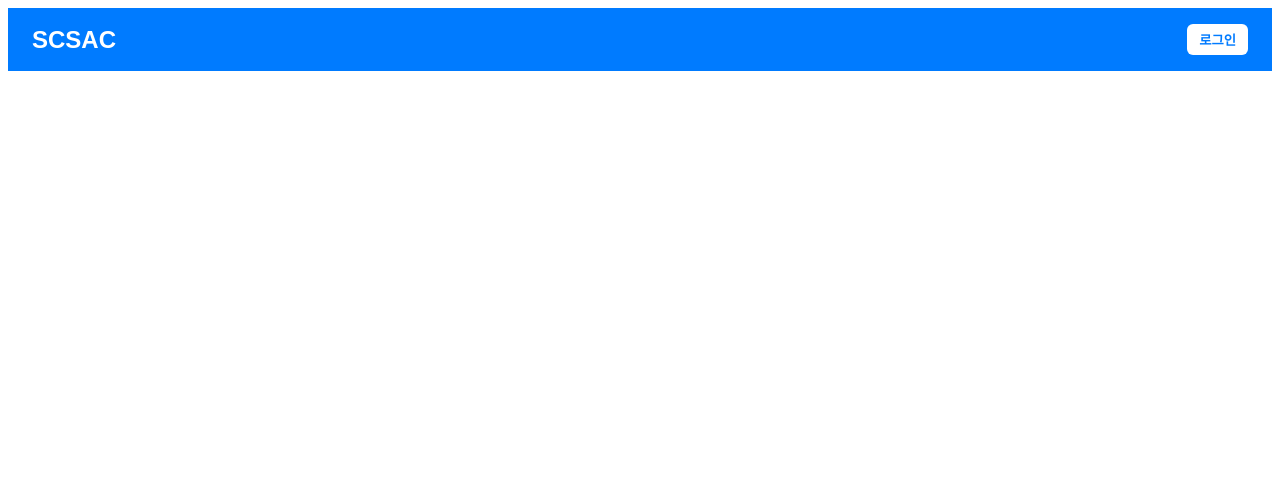
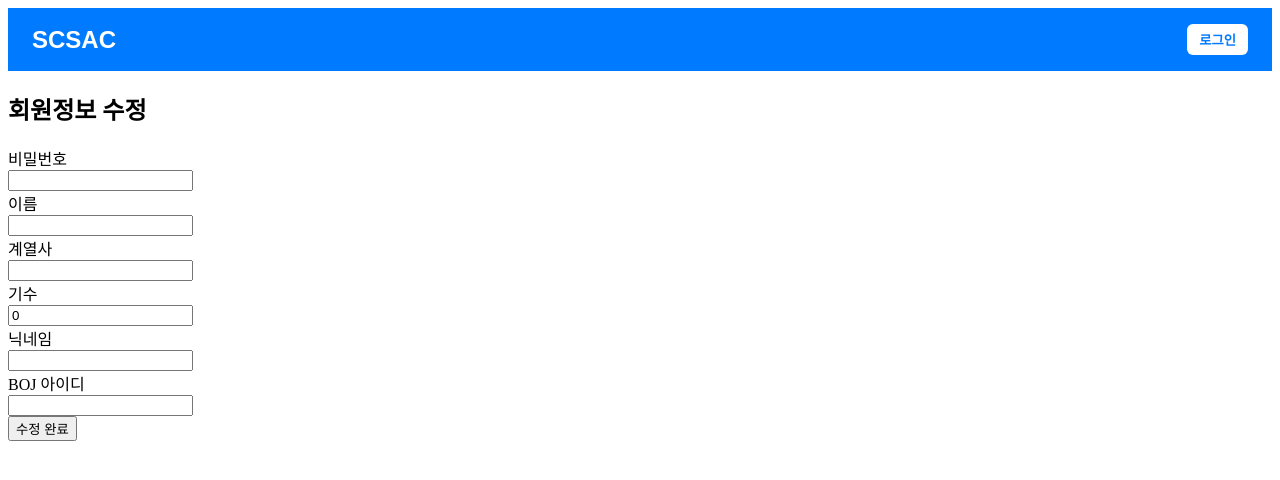
Before and after one commit to junyoung0619/scsac_5, a React (Vite) app in the folder scsac-fe/scsac-front/: page /editProfile in a window 1280 px wide. Before the commit this address had no page. Shown: the top 480 px of the page. Built offline with nearby package versions, Linux system fonts and the light colour scheme.

Commit message:
editProfilePage - temp

```diff
--- a/scsac-fe/scsac-front/src/App.tsx
+++ b/scsac-fe/scsac-front/src/App.tsx
@@ -3,6 +3,8 @@ import Header from './components/Header'
 import LoginPage from './pages/LoginPage'
 import { BrowserRouter, Routes, Route } from 'react-router-dom'
 import MainPage from './pages/MainPage'
+import MyPage from './pages/MyPage'
+import EditProfile from './pages/EditProfilePage'
 
 
 function App() {
@@ -13,6 +15,8 @@ function App() {
       <Routes>
         <Route path="/" element={<LoginPage />} />
         <Route path="/main" element={<MainPage />} />
+        <Route path="/mypage" element={<MyPage />} />
+        <Route path="/editProfile" element={<EditProfile />} />
       </Routes>
     </BrowserRouter>
     </>
--- a/scsac-fe/scsac-front/src/components/Header.tsx
+++ b/scsac-fe/scsac-front/src/components/Header.tsx
@@ -25,7 +25,7 @@ function Header() {
         {isLoggedIn ? (
           <>
             <span className="nickname">{nickname}님</span>
-            <button onClick={() => alert('마이페이지 기능은 추후 추가됩니다.')}>마이페이지</button>
+            <button onClick={() => navigate('/mypage')}>마이페이지</button>
             <button onClick={handleLogout}>로그아웃</button>
           </>
         ) : (
--- /dev/null
+++ b/scsac-fe/scsac-front/src/pages/EditProfilePage.tsx
@@ -0,0 +1,80 @@
+import React, { useState } from 'react'
+import { useSelector } from 'react-redux'
+import { useNavigate } from 'react-router-dom'
+import type { RootState } from '../store'
+import axios from '../api/axios'
+
+const EditProfile: React.FC = () => {
+  const user = useSelector((state: RootState) => state.user)
+  const navigate = useNavigate()
+
+  const [form, setForm] = useState<{
+    name: string
+    affiliate: string
+    generation: number
+    nickname: string
+    boj_id: string
+    password: string
+  }>({
+    name: user.name || '',
+    affiliate: user.affiliate || '',
+    generation: user.generation || 0,
+    nickname: user.nickname || '',
+    boj_id: user.boj_id || '',
+    password: '', // 초기값 빈 문자열
+  })
+
+  const [error, setError] = useState('')
+
+  const handleChange = (e: React.ChangeEvent<HTMLInputElement>) => {
+    setForm({ ...form, [e.target.name]: e.target.value })
+  }
+
+  const handleSubmit = async () => {
+    // 모든 값이 채워져 있는지 검사
+    const hasEmpty = Object.values(form).some(val => typeof val === 'string' && val.trim() === '')
+    if (hasEmpty || form.generation === 0) {
+      setError('모든 항목을 입력해 주세요.')
+      return
+    }
+
+    try {
+      await axios.put(`/user/${user.id}`, form)
+      alert('회원정보가 수정되었습니다.')
+      navigate('/mypage')
+    } catch (err) {
+      setError('수정 중 오류가 발생했습니다.')
+    }
+  }
+
+  return (
+    <div>
+      <h2>회원정보 수정</h2>
+      <div>
+        <label>비밀번호</label><br />
+        <input type="password" name="password" value={form.password} onChange={handleChange} /><br />
+
+        <label>이름</label><br />
+        <input type="text" name="name" value={form.name} onChange={handleChange} /><br />
+
+        <label>계열사</label><br />
+        <input type="text" name="affiliate" value={form.affiliate} onChange={handleChange} /><br />
+
+        <label>기수</label><br />
+        <input type="number" name="generation" value={form.generation} onChange={handleChange} /><br />
+
+        <label>닉네임</label><br />
+        <input type="text" name="nickname" value={form.nickname} onChange={handleChange} /><br />
+
+        <label>BOJ 아이디</label><br />
+        <input type="text" name="boj_id" value={form.boj_id} onChange={handleChange} /><br />
+
+        {error && <p style={{ color: 'red' }}>{error}</p>}
+
+        <button onClick={handleSubmit}>수정 완료</button>
+      </div>
+    </div>
+  )
+}
+
+export default EditProfile
--- a/scsac-fe/scsac-front/src/pages/LoginPage.tsx
+++ b/scsac-fe/scsac-front/src/pages/LoginPage.tsx
@@ -13,7 +13,7 @@ function LoginPage() {
   const [error, setError] = useState('')
   const dispatch = useDispatch()
   const navigate = useNavigate()
-
+  65;
   const handleLogin = async () => {
     try {
       const response = await api.post('/login',{ id, password })
--- /dev/null
+++ b/scsac-fe/scsac-front/src/pages/MyPage.tsx
@@ -0,0 +1,79 @@
+import React, { useState } from 'react'
+import { useSelector } from 'react-redux'
+import type { RootState } from '../store'
+import { useNavigate } from 'react-router-dom'
+import axios from '../api/axios'
+
+const MyPage: React.FC = () => {
+  const user = useSelector((state: RootState) => state.user)
+  const navigate = useNavigate()
+
+  const [showModal, setShowModal] = useState(false)
+  const [passwordInput, setPassword] = useState('')
+  const [error, setError] = useState('')
+
+  const handlePasswordCheck = async () => {
+    try {
+      const res = await axios.post('/check', {
+        id: user.id,
+        password: passwordInput,
+      })
+      if (res.status === 200) {
+        setShowModal(false)
+        navigate('/editProfile')
+      } else {
+        setError('비밀번호가 일치하지 않습니다.')
+      }
+    } catch {
+      setError('비밀번호가 일치하지 않습니다.')
+    }
+  }
+
+  return (
+    <div style={{ padding: '20px' }}>
+      <h2>마이페이지</h2>
+      {user.isLoggedIn ? (
+        <div>
+          <p><strong>이름:</strong> {user.name}</p>
+          <p><strong>학번:</strong> {user.id}</p>
+          <p><strong>계열사:</strong> {user.affiliate}</p>
+
+          <button onClick={() => setShowModal(true)}>
+            회원정보 수정
+          </button>
+
+
+          {showModal && (
+            <div style={{
+              position: 'fixed', top: 0, left: 0, right: 0, bottom: 0,
+              backgroundColor: 'rgba(0,0,0,0.5)', display: 'flex',
+              justifyContent: 'center', alignItems: 'center'
+            }}>
+              <div style={{
+                backgroundColor: 'white', padding: '20px', borderRadius: '8px',
+                width: '300px', textAlign: 'center'
+              }}>
+                <h3>비밀번호 확인</h3>
+                <input
+                  type="password"
+                  placeholder="비밀번호를 입력하세요."
+                  value={passwordInput}
+                  onChange={(e) => setPassword(e.target.value)}
+                />
+                <div style={{ marginTop: '10px' }}>
+                  <button onClick={handlePasswordCheck}>확인</button>
+                  <button onClick={() => setShowModal(false)} style={{ marginLeft: '10px' }}>취소</button>
+                </div>
+                {error && <p style={{ color: 'red' }}>{error}</p>}
+              </div>
+            </div>
+          )}
+        </div>
+      ) : (
+        <p>로그인이 필요합니다.</p>
+      )}
+    </div>
+  )
+}
+
+export default MyPage
```
